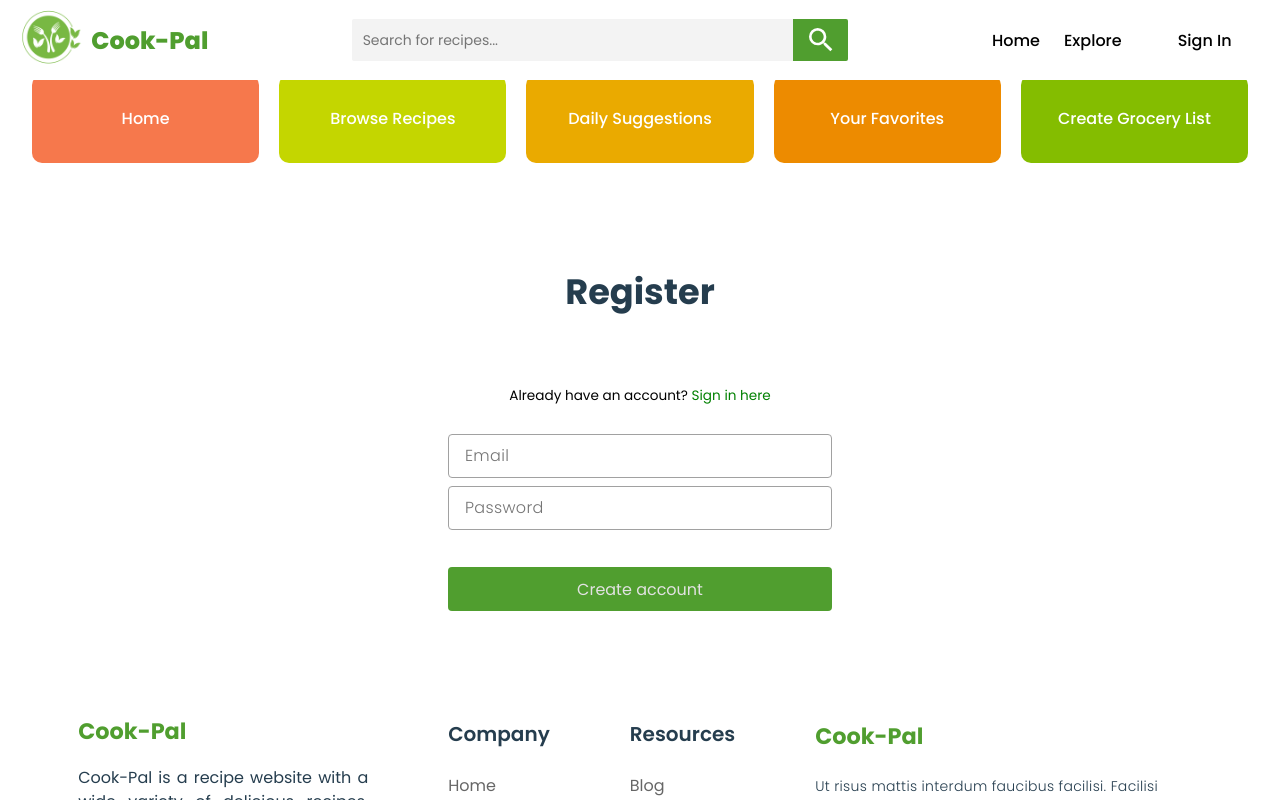
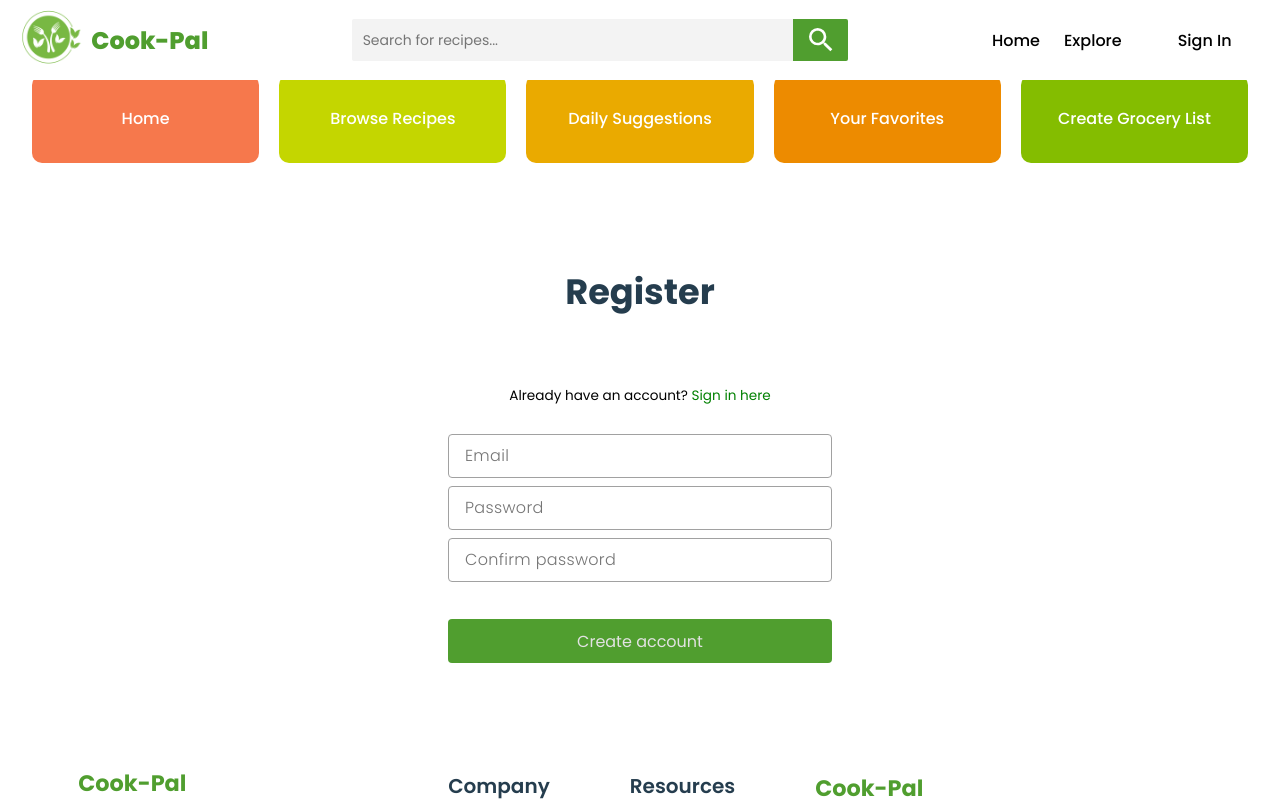
Before and after one commit to RimaSem/cook-pal, a React (Vite) app: page /cook-pal/login in a window 1280 px wide. Both pictures are taken after a click on the element "Register here". Shown: the part 450-1250 px from the top of the page. Built offline with nearby package versions, Linux system fonts and the light colour scheme; no server answers.

Commit message:
Add confirm password input to registration form

```diff
--- a/src/pages/Login.tsx
+++ b/src/pages/Login.tsx
@@ -19,6 +19,7 @@ import { useAppDispatch } from "../state/hooks";
 const Login: React.FC = () => {
   const [registerEmail, setRegisterEmail] = useState("");
   const [registerPassword, setRegisterPassword] = useState("");
+  const [registerPasswordConfirm, setRegisterPasswordConfirm] = useState("");
   const [loginEmail, setLoginEmail] = useState("");
   const [loginPassword, setLoginPassword] = useState("");
   const [notRegistered, setNotRegistered] = useState(false);
@@ -42,6 +43,10 @@ const Login: React.FC = () => {
         setErrorMessage(AuthMessages.INCORRECT_EMAIL_FORMAT);
         throw Error("Incorrect email format");
       }
+      if (registerPassword !== registerPasswordConfirm) {
+        setErrorMessage(AuthMessages.PASSWORDS_NOT_MATCH);
+        throw Error("Passwords do not match");
+      }
       await createUserWithEmailAndPassword(
         auth,
         registerEmail,
@@ -53,9 +58,7 @@ const Login: React.FC = () => {
       signOut(auth);
       dispatch(setUserLogin(false));
     } catch (err) {
-      setErrorMessage(AuthMessages.INCORRECT_EMAIL_FORMAT);
       if (err instanceof FirebaseError) {
-        console.log(err.code);
         if (err.code === "auth/email-already-in-use") {
           setErrorMessage(AuthMessages.EMAIL_EXISTS);
         } else if (
@@ -77,7 +80,6 @@ const Login: React.FC = () => {
       if (err instanceof FirebaseError) {
         if (err.code === "auth/invalid-email") {
           setErrorMessage(AuthMessages.INCORRECT_EMAIL);
-          console.log(err.code);
         } else if (
           err.code === "auth/missing-password" ||
           err.code === "auth/wrong-password"
@@ -85,7 +87,6 @@ const Login: React.FC = () => {
           setErrorMessage(AuthMessages.INCORRECT_PASSWORD);
         }
       }
-      console.log(err);
     }
   };
 
@@ -97,7 +98,6 @@ const Login: React.FC = () => {
       navigate("/cook-pal/");
     } catch (err) {
       setErrorMessage("Could not sign in with Google.");
-      console.error(err);
     }
   };
 
@@ -167,6 +167,12 @@ const Login: React.FC = () => {
             placeholder="Password"
             aria-label="Password"
             onChange={(e) => setRegisterPassword(e.target.value)}
+          />
+          <StyledInput
+            type="password"
+            placeholder="Confirm password"
+            aria-label="Confirm password"
+            onChange={(e) => setRegisterPasswordConfirm(e.target.value)}
           />
           <StyledErrorMessage>{errorMessage}</StyledErrorMessage>
           <StyledButton>
--- a/src/types/AuthMessages.ts
+++ b/src/types/AuthMessages.ts
@@ -4,4 +4,5 @@ export enum AuthMessages {
   INCORRECT_EMAIL = "This email does not exist in the system.",
   INCORRECT_EMAIL_FORMAT = "Please enter a valid email, e.g. sample@mail.com",
   PASSWORD_TOO_SHORT = "Password must be at least 6 characters long.",
+  PASSWORDS_NOT_MATCH = "Passwords do not match.",
 }
```
